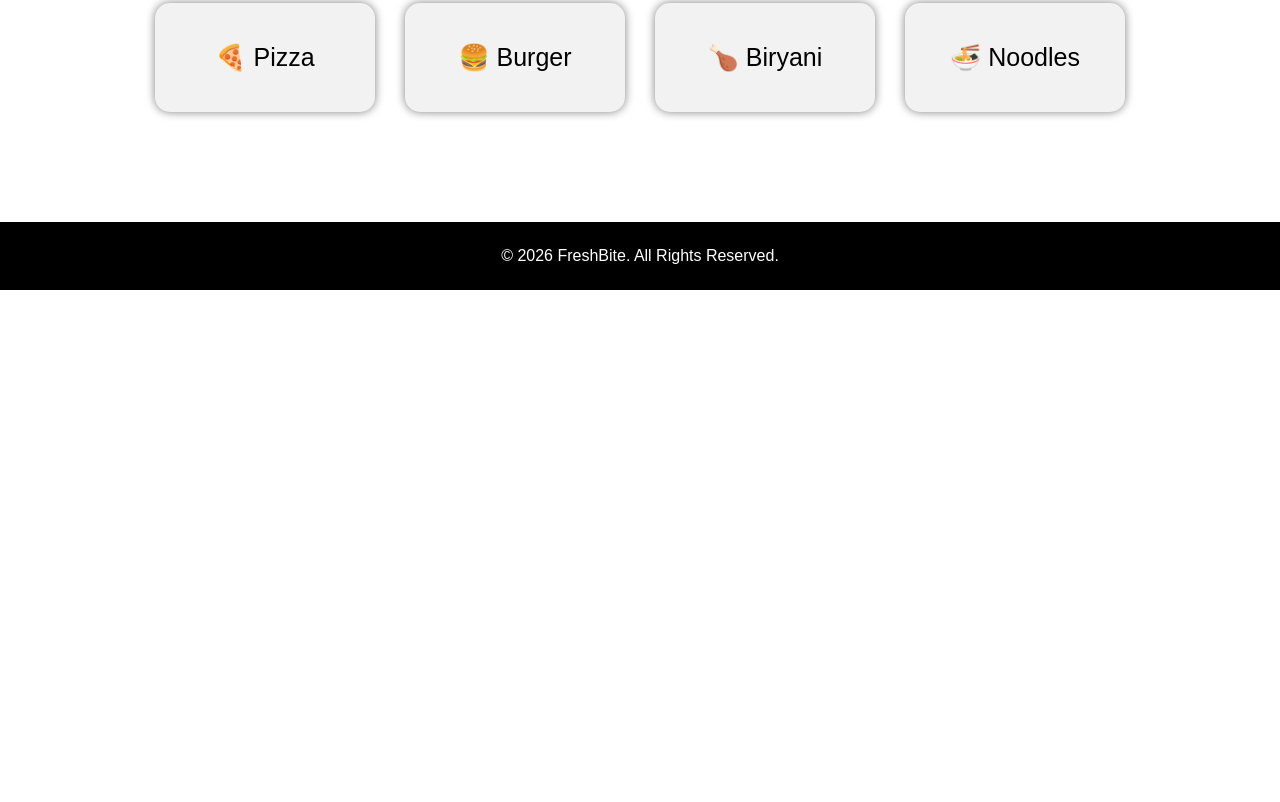
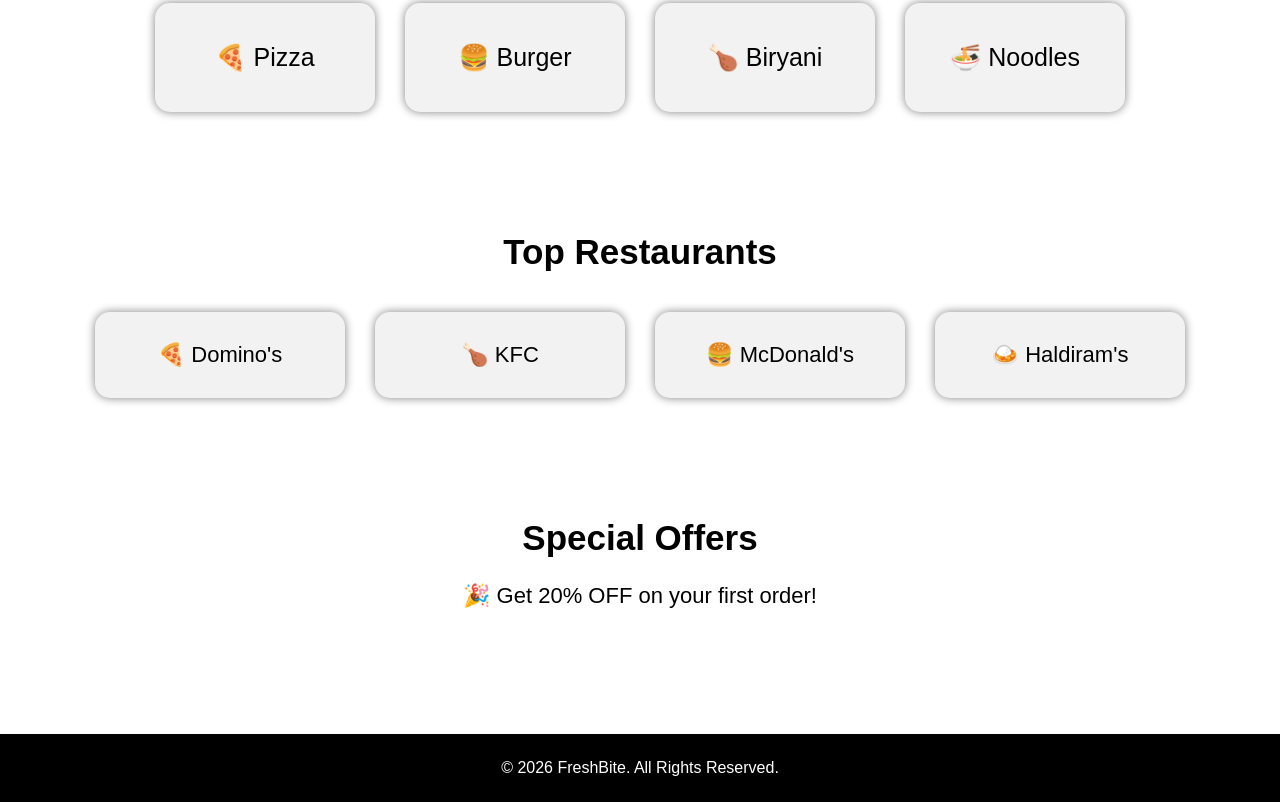
Before and after one commit to Harshbhatt060107/FreshBite, a plain HTML site: page index.html in a window 1280 px wide. Shown: the part 605-1407 px from the top of the page. Before the commit the page ends 895 px from the top, so only its background shows below. Drawn offline with Linux system fonts and the light colour scheme.

Commit message:
Completed Day 2 HTML structure

```diff
--- a/index.html
+++ b/index.html
@@ -63,6 +63,42 @@
 
     </section>
 
+     <!-- Restaurants Section -->
+<section class="restaurants">
+
+    <h2>Top Restaurants</h2>
+
+    <div class="restaurant-container">
+
+        <div class="restaurant-card">
+            🍕 Domino's
+        </div>
+
+        <div class="restaurant-card">
+            🍗 KFC
+        </div>
+
+        <div class="restaurant-card">
+            🍔 McDonald's
+        </div>
+
+        <div class="restaurant-card">
+            🍛 Haldiram's
+        </div>
+
+    </div>
+
+</section>
+
+<!-- Offers Section -->
+<section class="offers">
+
+    <h2>Special Offers</h2>
+
+    <p>🎉 Get 20% OFF on your first order!</p>
+
+</section>
+
     <!-- Footer -->
     <footer>
         <p>
--- a/style.css
+++ b/style.css
@@ -4,6 +4,8 @@
     box-sizing:border-box;
     font-family:Arial, sans-serif;
 }
+
+/* Navbar */
 
 nav{
     background:#ff5722;
@@ -33,6 +35,8 @@
     font-size:18px;
 }
 
+/* Hero Section */
+
 .hero{
     text-align:center;
     padding:120px 20px;
@@ -49,14 +53,19 @@
     margin-bottom:30px;
 }
 
-.btn{
+.btn,
+.hero button{
     background:#ff5722;
     color:white;
     text-decoration:none;
     padding:15px 30px;
+    border:none;
     border-radius:10px;
     font-size:20px;
+    cursor:pointer;
 }
+
+/* Popular Foods */
 
 .foods{
     padding:60px;
@@ -84,6 +93,54 @@
     box-shadow:0px 0px 10px gray;
 }
 
+/* Restaurants */
+
+.restaurants{
+    padding:60px;
+    text-align:center;
+}
+
+.restaurants h2{
+    margin-bottom:40px;
+    font-size:35px;
+}
+
+.restaurant-container{
+    display:flex;
+    justify-content:center;
+    flex-wrap:wrap;
+    gap:30px;
+}
+
+.restaurant-card{
+    width:250px;
+    background:#f2f2f2;
+    padding:30px;
+    border-radius:15px;
+    font-size:22px;
+    text-align:center;
+    box-shadow:0px 0px 10px gray;
+}
+
+/* Offers */
+
+.offers{
+    text-align:center;
+    padding:60px;
+}
+
+.offers h2{
+    margin-bottom:25px;
+    font-size:35px;
+}
+
+.offers p{
+    margin:15px 0;
+    font-size:22px;
+}
+
+/* Footer */
+
 footer{
     background:black;
     color:white;
```
